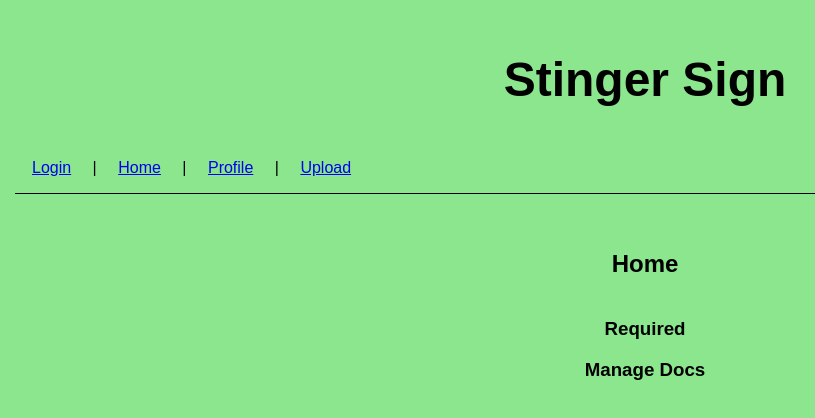
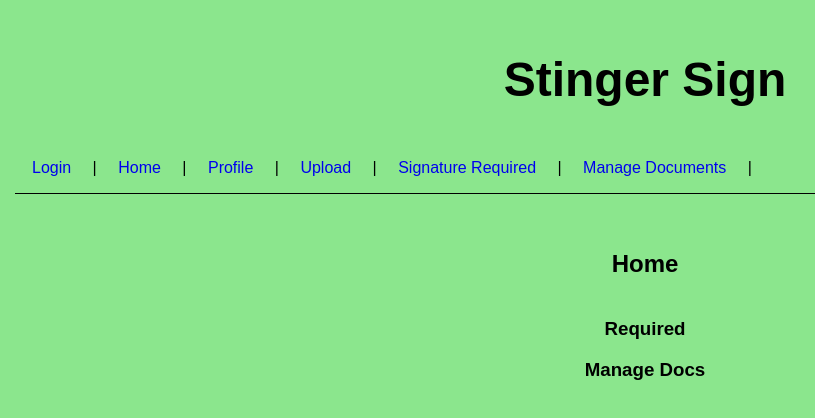
Before and after one commit to jamesolesen911/179-StingerSign, a React (Create React App) app in the folder stingersign/: page / in a window 1280 px wide. Shown: the top 418 px of the page, without its empty margins (5-820 px from the left). Built offline with nearby package versions, Linux system fonts and the light colour scheme.

Commit message:
Resolving conflicts

```diff
--- a/stingersign/src/index.js
+++ b/stingersign/src/index.js
@@ -85,10 +85,12 @@ export default function App() {
           paddingBottom: "1rem",
         }}
       >
-        <Link to="/login">Login</Link> |{" "}
-        <Link to="/home">Home</Link> |{" "}
-        <Link to="/profile">Profile</Link> |{" "}
-        <Link to="/upload">Upload</Link> {" "}
+        <Link to="/login"style={{textDecoration:"none"}}>Login</Link> |{" "}
+        <Link to="/home"style={{textDecoration:"none"}}>Home</Link> |{" "}
+        <Link to="/profile"style={{textDecoration:"none"}}>Profile</Link> |{" "}
+        <Link to="/upload"style={{textDecoration:"none"}}>Upload</Link> |{" "}
+        <Link to="/signature"style={{textDecoration:"none"}}>Signature Required</Link> |{" "}
+        <Link to="/ManageDocument"style={{textDecoration:"none"}}>Manage Documents</Link> |
 
 
       </nav>
```
